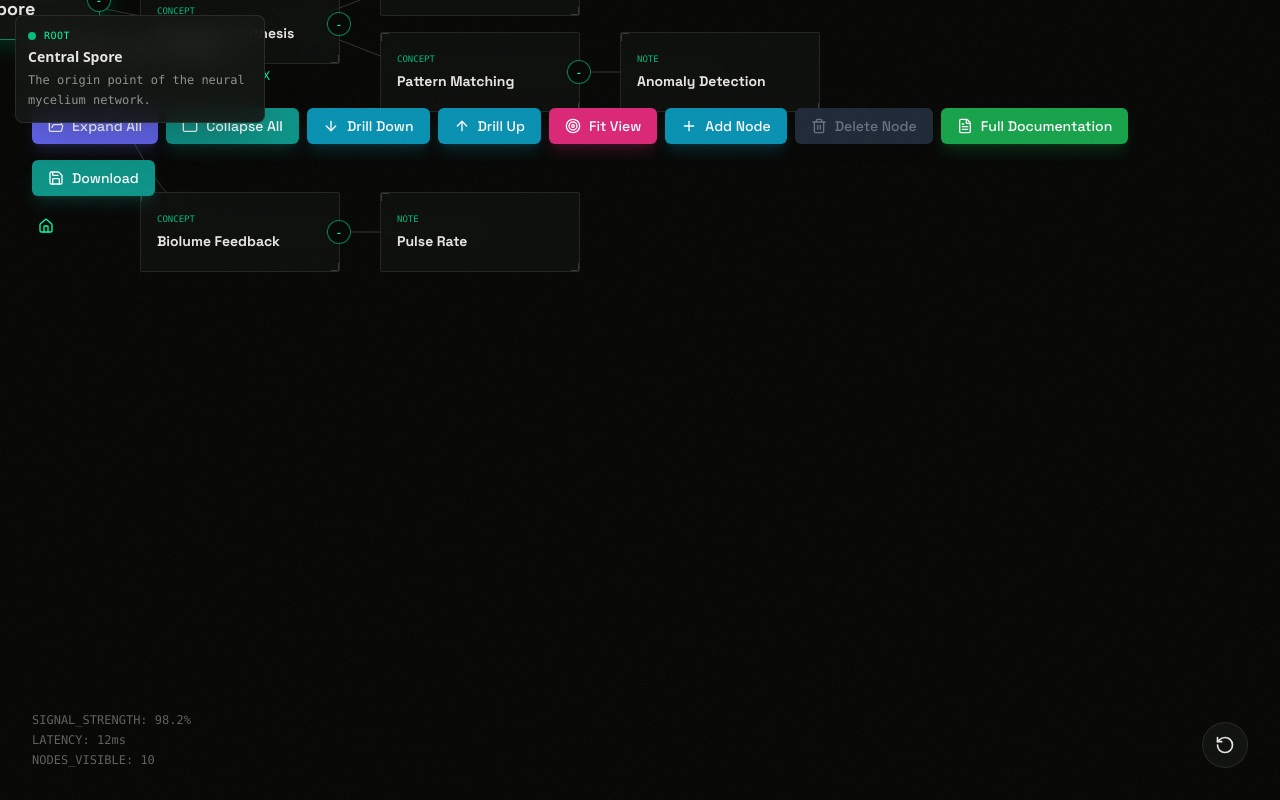
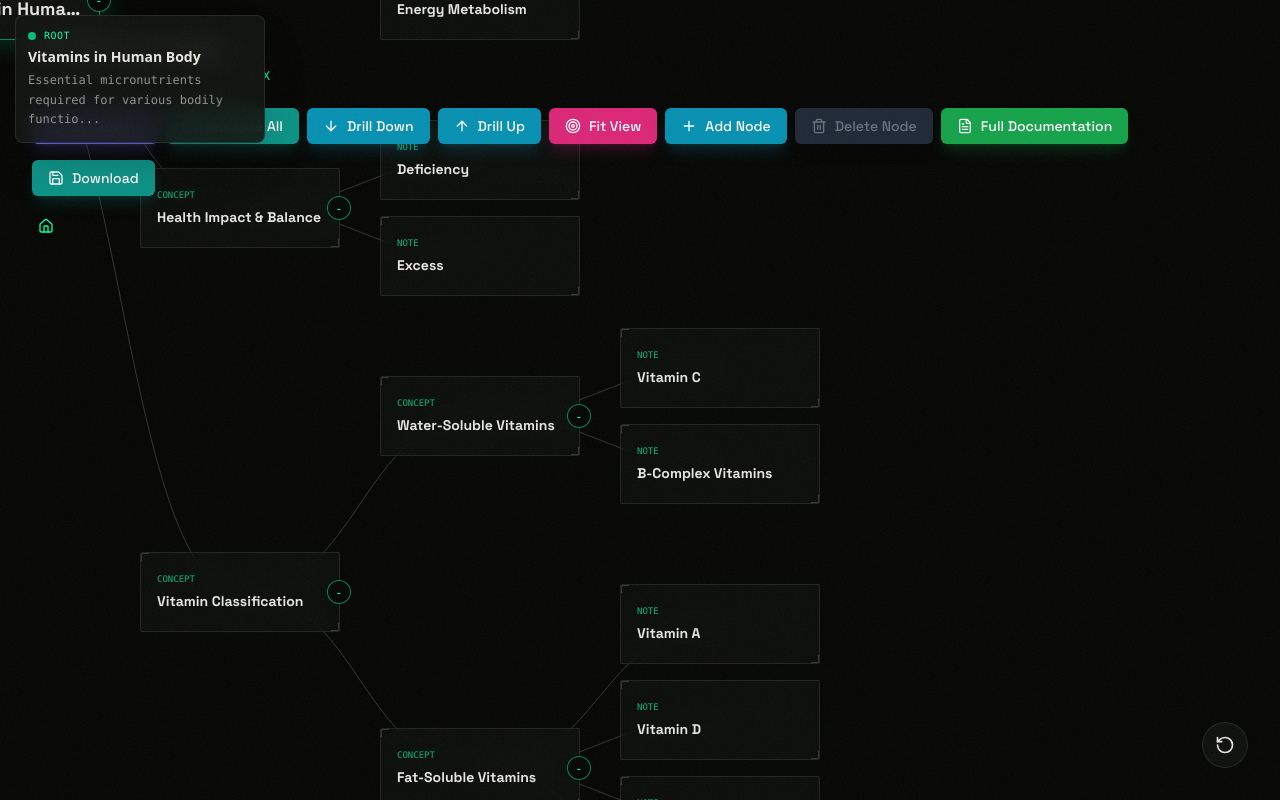
Before and after one commit to Apurv-15/MindMap, a React (Vite) app: page / in a window 1280 px wide. Built offline with nearby package versions, Linux system fonts and the light colour scheme.

Commit message:
update mindmap content to 'Vitamins in Human Body' and remove the stats legend UI.

```diff
--- a/App.tsx
+++ b/App.tsx
@@ -410,18 +410,6 @@ export default function App() {
         </button>
       </div>
 
-      {/* Stats/Legend */}
-      <div className="fixed bottom-8 left-8 z-40 font-mono text-xs text-[#e8e6e1]/40 pointer-events-none space-y-1">
-        <p>SIGNAL_STRENGTH: 98.2%</p>
-        <p>LATENCY: 12ms</p>
-        <p>NODES_VISIBLE: {(() => {
-          // Simple count of nodes in current view
-          let count = 0;
-          const countNodes = (n: MindMapNodeData) => { count++; if (n.children) n.children.forEach(countNodes); };
-          countNodes(currentRoot);
-          return count;
-        })()}</p>
-      </div>
 
       {/* Docs Modal */}
       {showDocs && (
--- a/data.json
+++ b/data.json
@@ -1,53 +1,84 @@
 {
     "id": "root",
-    "label": "Central Spore",
-    "description": "The origin point of the neural mycelium network.",
+    "label": "Vitamins in Human Body",
+    "description": "Essential micronutrients required for various bodily functions, growth, and overall health.",
     "metadata": {
         "type": "root",
         "status": "active",
         "tags": [
-            "origin",
-            "core"
+            "health",
+            "nutrition",
+            "vitamins"
         ],
         "created": "2024-01-01T00:00:00.000Z"
     },
     "children": [
         {
-            "id": "c1",
-            "label": "Neural Plasticity",
-            "description": "Ability of the network to reorganize itself.",
+            "id": "dietary-sources",
+            "label": "Dietary Sources",
+            "description": "Various food sources that provide essential vitamins for the human body.",
             "metadata": {
                 "type": "concept",
                 "status": "active",
                 "tags": [
-                    "brain",
-                    "adaptation"
+                    "nutrition",
+                    "food"
                 ],
                 "created": "2024-01-01T00:00:00.000Z"
             },
             "children": [
                 {
-                    "id": "c1-1",
-                    "label": "Synaptic Pruning",
-                    "description": "Removal of weak connections.",
+                    "id": "fruits-vegetables",
+                    "label": "Fruits & Vegetables",
+                    "description": "Rich sources of vitamins A, C, K, and folate. Include leafy greens, citrus fruits, and colorful vegetables.",
                     "metadata": {
-                        "type": "task",
-                        "status": "pending",
+                        "type": "note",
+                        "status": "active",
                         "tags": [
-                            "optimization"
+                            "plant-based",
+                            "natural"
                         ],
                         "created": "2024-01-01T00:00:00.000Z"
                     }
                 },
                 {
-                    "id": "c1-2",
-                    "label": "Axonal Growth",
-                    "description": "Extension of new pathways.",
+                    "id": "meat-dairy",
+                    "label": "Meat & Dairy",
+                    "description": "Primary sources of vitamin B12, D, and A. Include fish, eggs, milk, and cheese.",
                     "metadata": {
-                        "type": "concept",
+                        "type": "note",
                         "status": "active",
                         "tags": [
-                            "growth"
+                            "animal-based",
+                            "protein"
+                        ],
+                        "created": "2024-01-01T00:00:00.000Z"
+                    }
+                },
+                {
+                    "id": "grains-nuts",
+                    "label": "Grains & Nuts",
+                    "description": "Good sources of vitamin E, B vitamins, and minerals. Include whole grains, almonds, and seeds.",
+                    "metadata": {
+                        "type": "note",
+                        "status": "active",
+                        "tags": [
+                            "plant-based",
+                            "fiber"
+                        ],
+                        "created": "2024-01-01T00:00:00.000Z"
+                    }
+                },
+                {
+                    "id": "sunlight-fortified",
+                    "label": "Sunlight & Fortified",
+                    "description": "Vitamin D from sunlight exposure and fortified foods like cereals and orange juice.",
+                    "metadata": {
+                        "type": "note",
+                        "status": "active",
+                        "tags": [
+                            "external",
+                            "supplemented"
                         ],
                         "created": "2024-01-01T00:00:00.000Z"
                     }
@@ -55,85 +86,245 @@
             ]
         },
         {
-            "id": "c2",
-            "label": "Substrate Synthesis",
-            "description": "Processing raw data into usable patterns.",
+            "id": "key-bodily-roles",
+            "label": "Key Bodily Roles",
+            "description": "Critical functions vitamins perform in maintaining health and preventing disease.",
             "metadata": {
                 "type": "concept",
                 "status": "active",
                 "tags": [
-                    "data",
-                    "processing"
+                    "function",
+                    "health"
                 ],
                 "created": "2024-01-01T00:00:00.000Z"
             },
             "children": [
                 {
-                    "id": "c2-1",
-                    "label": "Raw Ingestion",
-                    "description": "Intake of unstructured signals.",
+                    "id": "antioxidant",
+                    "label": "Antioxidant Protection",
+                    "description": "Vitamins C and E protect cells from oxidative damage and free radicals.",
                     "metadata": {
                         "type": "task",
-                        "status": "completed",
+                        "status": "active",
                         "tags": [
-                            "input"
+                            "protection",
+                            "cellular"
                         ],
                         "created": "2024-01-01T00:00:00.000Z"
                     }
                 },
                 {
-                    "id": "c2-2",
-                    "label": "Pattern Matching",
-                    "description": "Identifying recurring sequences.",
+                    "id": "bone-health",
+                    "label": "Bone Health",
+                    "description": "Vitamins D and K are essential for calcium absorption and bone mineralization.",
+                    "metadata": {
+                        "type": "task",
+                        "status": "active",
+                        "tags": [
+                            "skeletal",
+                            "calcium"
+                        ],
+                        "created": "2024-01-01T00:00:00.000Z"
+                    }
+                },
+                {
+                    "id": "immune-system",
+                    "label": "Immune System Support",
+                    "description": "Vitamins A, C, D, and B6 strengthen immune response and fight infections.",
+                    "metadata": {
+                        "type": "task",
+                        "status": "active",
+                        "tags": [
+                            "immunity",
+                            "defense"
+                        ],
+                        "created": "2024-01-01T00:00:00.000Z"
+                    }
+                },
+                {
+                    "id": "energy-metabolism",
+                    "label": "Energy Metabolism",
+                    "description": "B vitamins help convert food into energy and support cellular metabolism.",
+                    "metadata": {
+                        "type": "task",
+                        "status": "active",
+                        "tags": [
+                            "energy",
+                            "cellular"
+                        ],
+                        "created": "2024-01-01T00:00:00.000Z"
+                    }
+                }
+            ]
+        },
+        {
+            "id": "health-impact",
+            "label": "Health Impact & Balance",
+            "description": "Understanding the effects of vitamin deficiency and excess on overall health.",
             "metadata": {
                 "type": "concept",
                 "status": "active",
                 "tags": [
-                            "analysis"
+                    "balance",
+                    "health"
                 ],
                 "created": "2024-01-01T00:00:00.000Z"
             },
             "children": [
                 {
-                            "id": "c2-2-1",
-                            "label": "Anomaly Detection",
-                            "description": "Flagging irregularities in the stream.",
+                    "id": "deficiency",
+                    "label": "Deficiency",
+                    "description": "Inadequate vitamin intake can lead to diseases like scurvy (Vitamin C), rickets (Vitamin D), and anemia (B12).",
                     "metadata": {
                         "type": "note",
-                                "status": "active",
+                        "status": "pending",
                         "tags": [
-                                    "security"
+                            "risk",
+                            "disease"
+                        ],
+                        "created": "2024-01-01T00:00:00.000Z"
+                    }
+                },
+                {
+                    "id": "excess",
+                    "label": "Excess",
+                    "description": "Overconsumption of vitamins, especially fat-soluble ones, can cause toxicity and adverse effects.",
+                    "metadata": {
+                        "type": "note",
+                        "status": "pending",
+                        "tags": [
+                            "risk",
+                            "toxicity"
                         ],
                         "created": "2024-01-01T00:00:00.000Z"
                     }
                 }
             ]
-                }
-            ]
         },
         {
-            "id": "c3",
-            "label": "Biolume Feedback",
-            "description": "Visual signaling of network health.",
+            "id": "vitamin-classification",
+            "label": "Vitamin Classification",
+            "description": "Vitamins are classified based on their solubility properties: water-soluble and fat-soluble.",
             "metadata": {
                 "type": "concept",
                 "status": "active",
                 "tags": [
-                    "ui",
-                    "feedback"
+                    "classification",
+                    "chemistry"
                 ],
                 "created": "2024-01-01T00:00:00.000Z"
             },
             "children": [
                 {
-                    "id": "c3-1",
-                    "label": "Pulse Rate",
-                    "description": "Frequency of updates.",
+                    "id": "water-soluble",
+                    "label": "Water-Soluble Vitamins",
+                    "description": "Dissolve in water and are not stored in the body. Need regular intake. Include vitamins B and C.",
+                    "metadata": {
+                        "type": "concept",
+                        "status": "active",
+                        "tags": [
+                            "water",
+                            "daily-intake"
+                        ],
+                        "created": "2024-01-01T00:00:00.000Z"
+                    },
+                    "children": [
+                        {
+                            "id": "vitamin-c",
+                            "label": "Vitamin C",
+                            "description": "Ascorbic acid - Essential for immune function, collagen synthesis, and antioxidant protection.",
                             "metadata": {
                                 "type": "note",
                                 "status": "active",
                                 "tags": [
-                            "metrics"
+                                    "antioxidant",
+                                    "immunity"
+                                ],
+                                "created": "2024-01-01T00:00:00.000Z"
+                            }
+                        },
+                        {
+                            "id": "b-complex",
+                            "label": "B-Complex Vitamins",
+                            "description": "Group of 8 vitamins (B1-B12) essential for energy production, brain function, and cell metabolism.",
+                            "metadata": {
+                                "type": "note",
+                                "status": "active",
+                                "tags": [
+                                    "energy",
+                                    "metabolism"
+                                ],
+                                "created": "2024-01-01T00:00:00.000Z"
+                            }
+                        }
+                    ]
+                },
+                {
+                    "id": "fat-soluble",
+                    "label": "Fat-Soluble Vitamins",
+                    "description": "Dissolve in fats and can be stored in the body. Include vitamins A, D, E, and K.",
+                    "metadata": {
+                        "type": "concept",
+                        "status": "active",
+                        "tags": [
+                            "fat",
+                            "storage"
+                        ],
+                        "created": "2024-01-01T00:00:00.000Z"
+                    },
+                    "children": [
+                        {
+                            "id": "vitamin-a",
+                            "label": "Vitamin A",
+                            "description": "Retinol - Critical for vision, immune function, and skin health. Found in liver, carrots, and sweet potatoes.",
+                            "metadata": {
+                                "type": "note",
+                                "status": "active",
+                                "tags": [
+                                    "vision",
+                                    "immunity"
+                                ],
+                                "created": "2024-01-01T00:00:00.000Z"
+                            }
+                        },
+                        {
+                            "id": "vitamin-d",
+                            "label": "Vitamin D",
+                            "description": "Calciferol - Essential for calcium absorption, bone health, and immune modulation. Synthesized from sunlight.",
+                            "metadata": {
+                                "type": "note",
+                                "status": "active",
+                                "tags": [
+                                    "bone",
+                                    "sunlight"
+                                ],
+                                "created": "2024-01-01T00:00:00.000Z"
+                            }
+                        },
+                        {
+                            "id": "vitamin-e",
+                            "label": "Vitamin E",
+                            "description": "Tocopherol - Powerful antioxidant protecting cells from oxidative stress. Found in nuts and seeds.",
+                            "metadata": {
+                                "type": "note",
+                                "status": "active",
+                                "tags": [
+                                    "antioxidant",
+                                    "cellular"
+                                ],
+                                "created": "2024-01-01T00:00:00.000Z"
+                            }
+                        },
+                        {
+                            "id": "vitamin-k",
+                            "label": "Vitamin K",
+                            "description": "Phylloquinone - Essential for blood clotting and bone metabolism. Found in leafy greens.",
+                            "metadata": {
+                                "type": "note",
+                                "status": "active",
+                                "tags": [
+                                    "blood",
+                                    "bone"
                                 ],
                                 "created": "2024-01-01T00:00:00.000Z"
                             }
@@ -142,3 +333,5 @@
                 }
             ]
         }
+    ]
+}
```
Also changed, not shown: 1 other file (tests, documents, lock files or other folders). Lines whose indentation alone changed are shown as unchanged.
